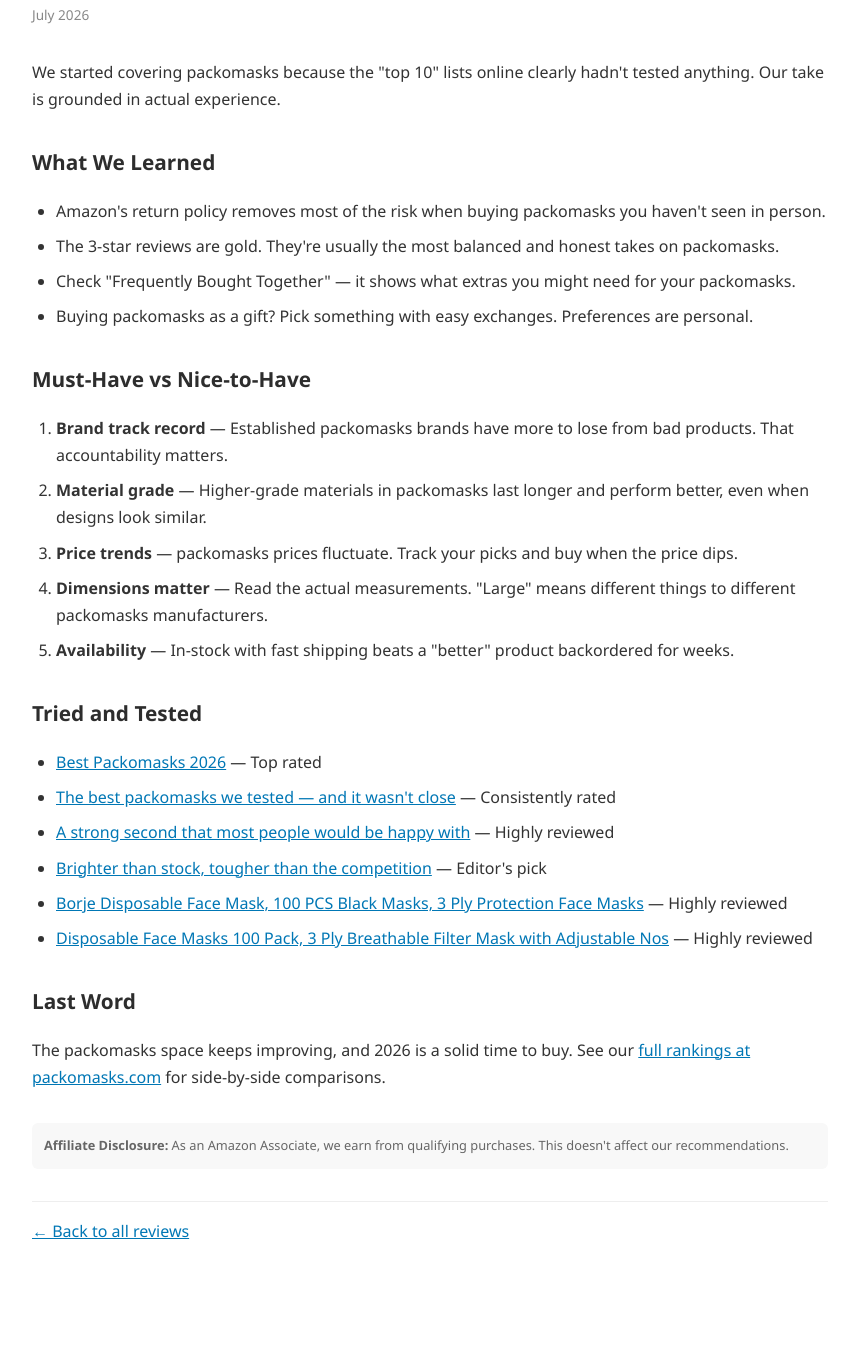
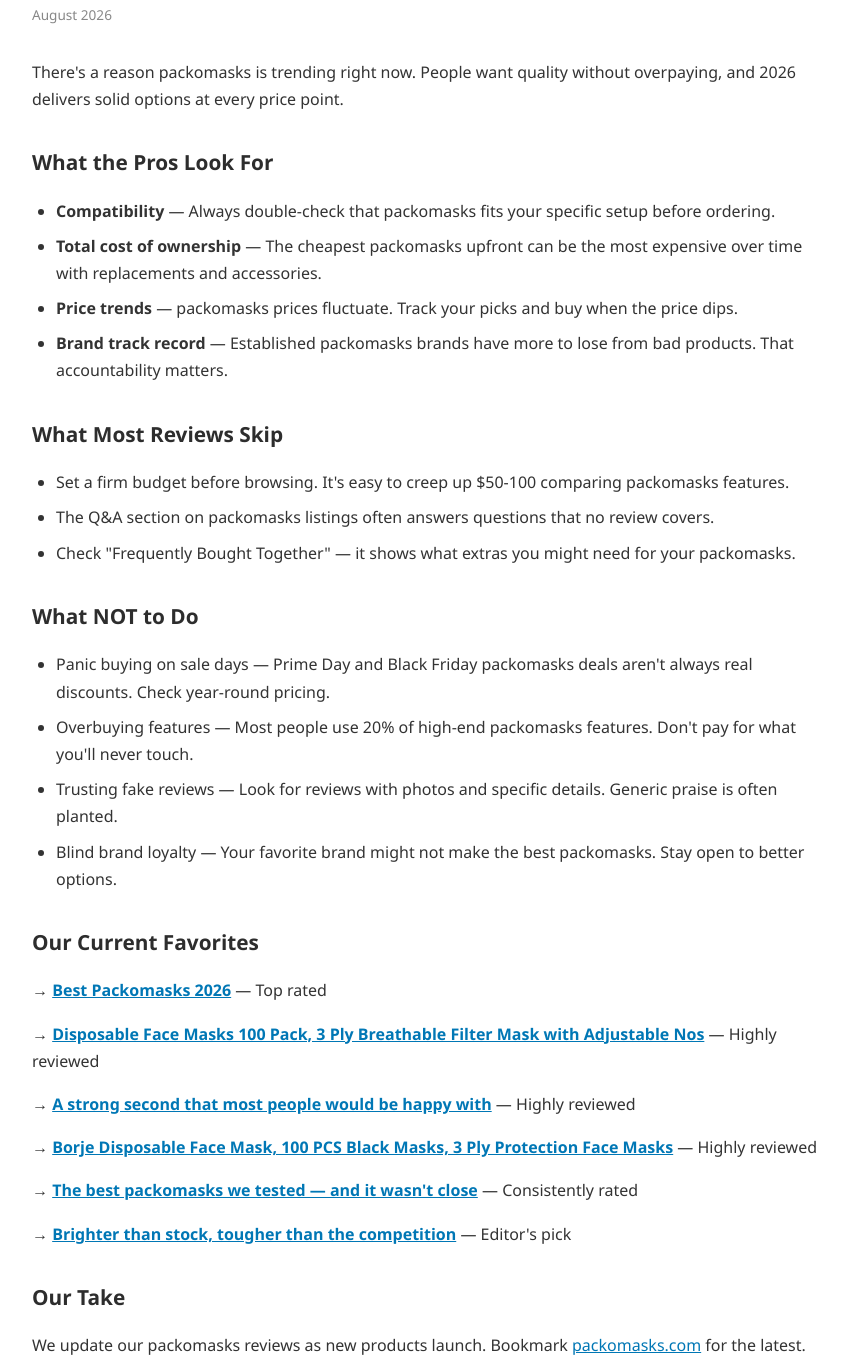
Before and after one commit to Brazenproducts/packomasks.com, a plain HTML site: page packomasks-worth-the-upgrade-2026.html in a window 1280 px wide. Shown: the part 148-1520 px from the top of the page, without its empty margins (210-1066 px from the left). Before the commit the page ends 1417 px from the top, so only its background shows below. Drawn offline with Linux system fonts and the light colour scheme.

Commit message:
Add: Packomasks in 2026: Worth the Upgrade?

```diff
--- a/packomasks-worth-the-upgrade-2026.html
+++ b/packomasks-worth-the-upgrade-2026.html
@@ -3,42 +3,45 @@
 <head>
 <meta charset="UTF-8"><meta name="viewport" content="width=device-width,initial-scale=1.0">
 <title>Packomasks in 2026: Worth the Upgrade? | packomasks.com</title>
-<meta name="description" content="Honest packomasks guide for 2026. Real comparisons, no fluff. Updated July 2026.">
+<meta name="description" content="Real packomasks reviews for 2026. Tested, compared, ranked.">
 <link rel="canonical" href="https://packomasks.com/packomasks-worth-the-upgrade-2026.html">
-<script type="application/ld+json">{"@context":"https://schema.org","@type":"Article","headline":"Packomasks in 2026: Worth the Upgrade?","datePublished":"2026-07-08","dateModified":"2026-07-08","publisher":{"@type":"Organization","name":"packomasks.com"}}</script>
+<script type="application/ld+json">{"@context":"https://schema.org","@type":"Article","headline":"Packomasks in 2026: Worth the Upgrade?","datePublished":"2026-08-10","dateModified":"2026-08-10","publisher":{"@type":"Organization","name":"packomasks.com"}}</script>
 <style>body{max-width:796px;margin:0 auto;padding:24px;font-family:'Segoe UI',Roboto,'Helvetica Neue',sans-serif;line-height:1.7;color:#333}h1{font-size:1.8rem;color:#1a1a1a;margin-bottom:.5rem}h2{font-size:1.3rem;color:#2d2d2d;margin-top:2rem}a{color:#0077b5}.date{color:#888;font-size:.85rem;margin-bottom:2rem}.back{margin-top:2rem;padding-top:1rem;border-top:1px solid #eee}p{margin:1rem 0}ul,ol{margin:1rem 0;padding-left:1.5rem}li{margin:.5rem 0}.disc{background:#f8f8f8;padding:12px;border-radius:6px;font-size:.8rem;color:#666;margin-top:2rem}</style>
 </head>
 <body>
 <p><a href="/">← packomasks.com</a></p>
 <h1>Packomasks in 2026: Worth the Upgrade?</h1>
-<p class="date">July 2026</p>
-<p>We started covering packomasks because the "top 10" lists online clearly hadn't tested anything. Our take is grounded in actual experience.</p>
-<h2>What We Learned</h2>
+<p class="date">August 2026</p>
+<p>There's a reason packomasks is trending right now. People want quality without overpaying, and 2026 delivers solid options at every price point.</p>
+<h2>What the Pros Look For</h2>
 <ul>
-  <li>Amazon's return policy removes most of the risk when buying packomasks you haven't seen in person.</li>
-  <li>The 3-star reviews are gold. They're usually the most balanced and honest takes on packomasks.</li>
+  <li><strong>Compatibility</strong> — Always double-check that packomasks fits your specific setup before ordering.</li>
+  <li><strong>Total cost of ownership</strong> — The cheapest packomasks upfront can be the most expensive over time with replacements and accessories.</li>
+  <li><strong>Price trends</strong> — packomasks prices fluctuate. Track your picks and buy when the price dips.</li>
+  <li><strong>Brand track record</strong> — Established packomasks brands have more to lose from bad products. That accountability matters.</li>
+</ul>
+<h2>What Most Reviews Skip</h2>
+<ul>
+  <li>Set a firm budget before browsing. It's easy to creep up $50-100 comparing packomasks features.</li>
+  <li>The Q&A section on packomasks listings often answers questions that no review covers.</li>
   <li>Check "Frequently Bought Together" — it shows what extras you might need for your packomasks.</li>
-  <li>Buying packomasks as a gift? Pick something with easy exchanges. Preferences are personal.</li>
 </ul>
-<h2>Must-Have vs Nice-to-Have</h2>
-<ol>
-  <li><strong>Brand track record</strong> — Established packomasks brands have more to lose from bad products. That accountability matters.</li>
-  <li><strong>Material grade</strong> — Higher-grade materials in packomasks last longer and perform better, even when designs look similar.</li>
-  <li><strong>Price trends</strong> — packomasks prices fluctuate. Track your picks and buy when the price dips.</li>
-  <li><strong>Dimensions matter</strong> — Read the actual measurements. "Large" means different things to different packomasks manufacturers.</li>
-  <li><strong>Availability</strong> — In-stock with fast shipping beats a "better" product backordered for weeks.</li>
-</ol>
-<h2>Tried and Tested</h2>
+<h2>What NOT to Do</h2>
 <ul>
-  <li><a href="https://www.amazon.com/dp/B09B6V9Q8J?tag=brazenprodu01-20&utm_source=packomasks.com&utm_medium=affiliate&utm_campaign=general">Best Packomasks 2026</a> — Top rated</li>
-  <li><a href="https://www.amazon.com/dp/B09B6V9Q8J?tag=brazenprodu01-20&utm_source=packomasks.com&utm_medium=affiliate&utm_campaign=general">The best packomasks we tested — and it wasn't close</a> — Consistently rated</li>
-  <li><a href="https://www.amazon.com/dp/B08XNHCQCG?tag=brazenprodu01-20&utm_source=packomasks.com&utm_medium=affiliate&utm_campaign=general">A strong second that most people would be happy with</a> — Highly reviewed</li>
-  <li><a href="https://www.amazon.com/dp/B0DWCQ6BGY?tag=brazenprodu01-20&utm_source=packomasks.com&utm_medium=affiliate&utm_campaign=general">Brighter than stock, tougher than the competition</a> — Editor's pick</li>
-  <li><a href="https://www.amazon.com/dp/B08XNHCQCG?tag=brazenprodu01-20&utm_source=packomasks.com&utm_medium=affiliate&utm_campaign=general">Borje Disposable Face Mask, 100 PCS Black Masks, 3 Ply Protection Face Masks</a> — Highly reviewed</li>
-  <li><a href="https://www.amazon.com/dp/B0DWCQ6BGY?tag=brazenprodu01-20&utm_source=packomasks.com&utm_medium=affiliate&utm_campaign=general">Disposable Face Masks 100 Pack, 3 Ply Breathable Filter Mask with Adjustable Nos</a> — Highly reviewed</li>
+  <li>Panic buying on sale days — Prime Day and Black Friday packomasks deals aren't always real discounts. Check year-round pricing.</li>
+  <li>Overbuying features — Most people use 20% of high-end packomasks features. Don't pay for what you'll never touch.</li>
+  <li>Trusting fake reviews — Look for reviews with photos and specific details. Generic praise is often planted.</li>
+  <li>Blind brand loyalty — Your favorite brand might not make the best packomasks. Stay open to better options.</li>
 </ul>
-<h2>Last Word</h2>
-<p>The packomasks space keeps improving, and 2026 is a solid time to buy. See our <a href="/">full rankings at packomasks.com</a> for side-by-side comparisons.</p>
+<h2>Our Current Favorites</h2>
+<p><strong>→ <a href="https://www.amazon.com/dp/B09B6V9Q8J?tag=brazenprodu01-20&utm_source=packomasks.com&utm_medium=affiliate&utm_campaign=homepage">Best Packomasks 2026</a></strong> — Top rated</p>
+<p><strong>→ <a href="https://www.amazon.com/dp/B0DWCQ6BGY?tag=brazenprodu01-20&utm_source=packomasks.com&utm_medium=affiliate&utm_campaign=homepage">Disposable Face Masks 100 Pack, 3 Ply Breathable Filter Mask with Adjustable Nos</a></strong> — Highly reviewed</p>
+<p><strong>→ <a href="https://www.amazon.com/dp/B08XNHCQCG?tag=brazenprodu01-20&utm_source=packomasks.com&utm_medium=affiliate&utm_campaign=homepage">A strong second that most people would be happy with</a></strong> — Highly reviewed</p>
+<p><strong>→ <a href="https://www.amazon.com/dp/B08XNHCQCG?tag=brazenprodu01-20&utm_source=packomasks.com&utm_medium=affiliate&utm_campaign=homepage">Borje Disposable Face Mask, 100 PCS Black Masks, 3 Ply Protection Face Masks</a></strong> — Highly reviewed</p>
+<p><strong>→ <a href="https://www.amazon.com/dp/B09B6V9Q8J?tag=brazenprodu01-20&utm_source=packomasks.com&utm_medium=affiliate&utm_campaign=homepage">The best packomasks we tested — and it wasn't close</a></strong> — Consistently rated</p>
+<p><strong>→ <a href="https://www.amazon.com/dp/B0DWCQ6BGY?tag=brazenprodu01-20&utm_source=packomasks.com&utm_medium=affiliate&utm_campaign=homepage">Brighter than stock, tougher than the competition</a></strong> — Editor's pick</p>
+<h2>Our Take</h2>
+<p>We update our packomasks reviews as new products launch. Bookmark <a href="https://packomasks.com/">packomasks.com</a> for the latest.</p>
 
 <div class="disc"><strong>Affiliate Disclosure:</strong> As an Amazon Associate, we earn from qualifying purchases. This doesn't affect our recommendations.</div>
 <div class="back"><a href="/">← Back to all reviews</a></div>
```
Also changed, not shown: best-packomasks-without-overpaying.html (+1 -0 lines), how-to-pick-packomasks-2026.html (+1 -0 lines), index.html (+1 -0 lines), no-bs-packomasks-guide-2026.html (+1 -0 lines), packomasks-buyers-handbook-2026.html (+1 -0 lines), packomasks-buying-guide-2026.html (+1 -0 lines), packomasks-compared-2026.html (+1 -0 lines), packomasks-explained-2026.html (+1 -0 lines), packomasks-guide-2026.html (+1 -0 lines), packomasks-market-2026.html (+1 -0 lines), packomasks-practical-guide-2026.html (+1 -0 lines), packomasks-quality-vs-marketing.html (+1 -0 lines), packomasks-tested-ranked-2026.html (+1 -0 lines), packomasks-what-buyers-need-2026.html (+1 -0 lines), 3 more files.
